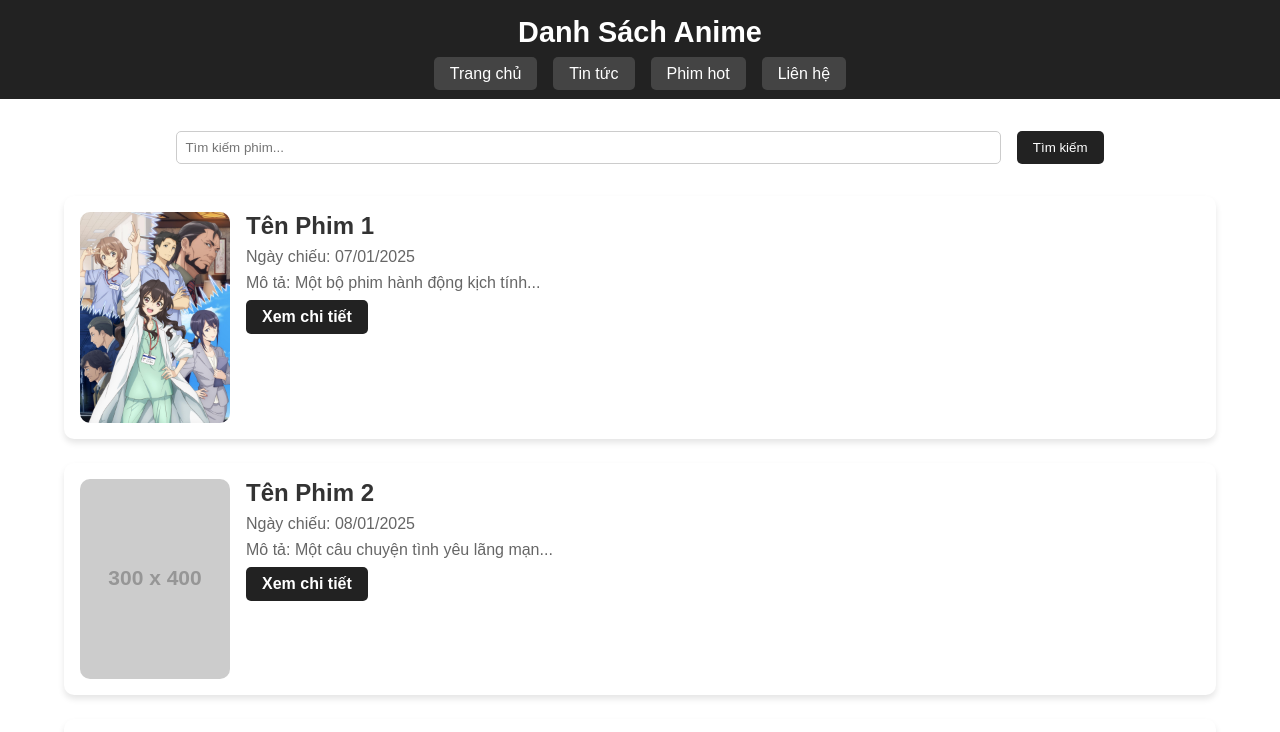
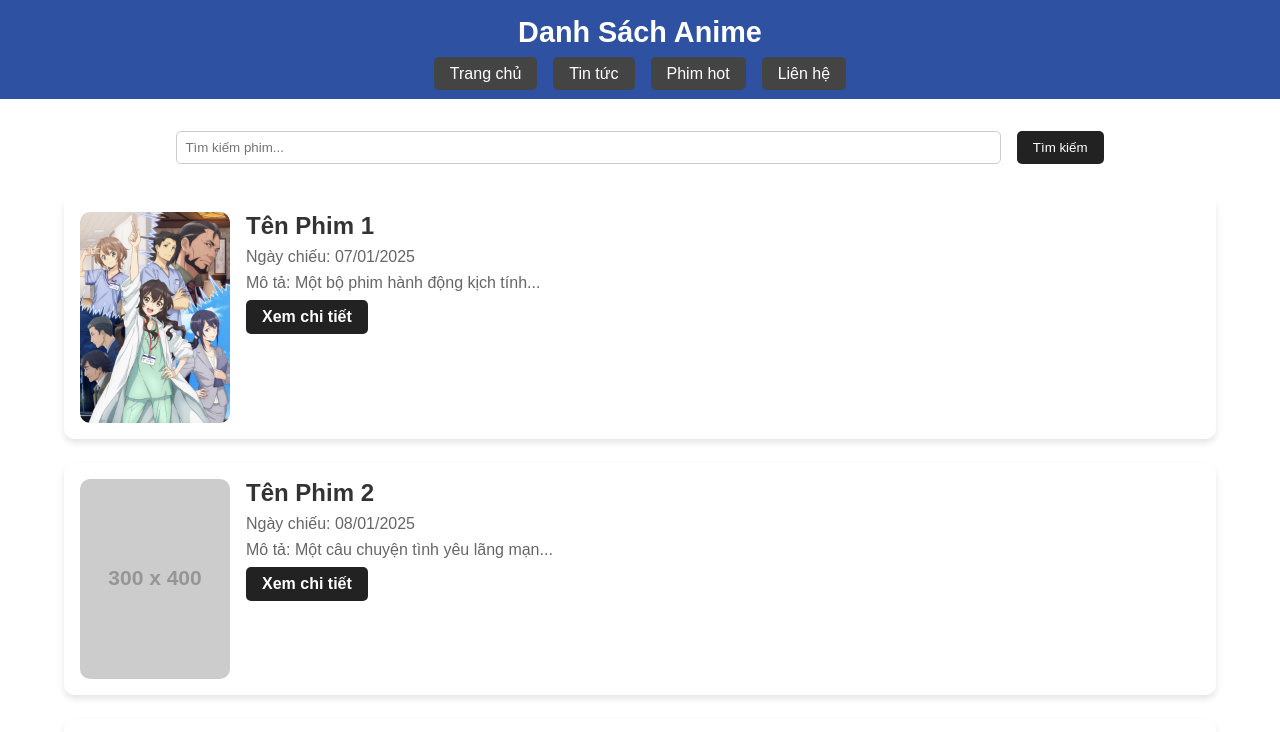
Before and after one commit to Shark-Gamer/AnimeList, a plain HTML site: page index.html in a window 1280 px wide. Shown: the top 732 px of the page. Drawn offline with Linux system fonts and the light colour scheme; placeholder pictures from the web are drawn by us.

Commit message:
AnimeList

```diff
--- a/styles.css
+++ b/styles.css
@@ -15,7 +15,7 @@ body {
 
 /* Header */
 header {
-    background-color: #222;
+    background-color: #2e51a2;
     color: white;
     padding: 1rem 0;
     text-align: center;
```
